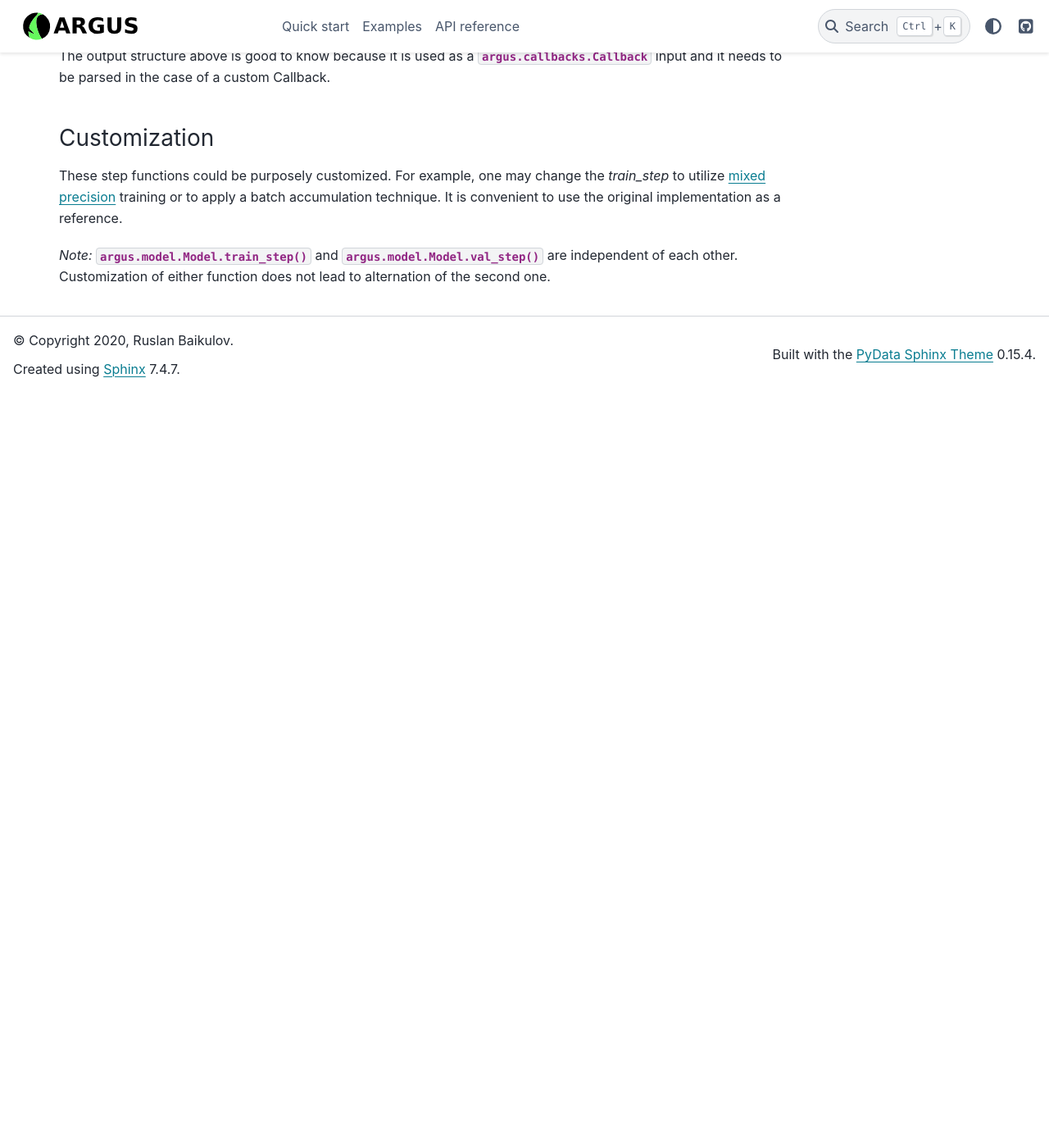
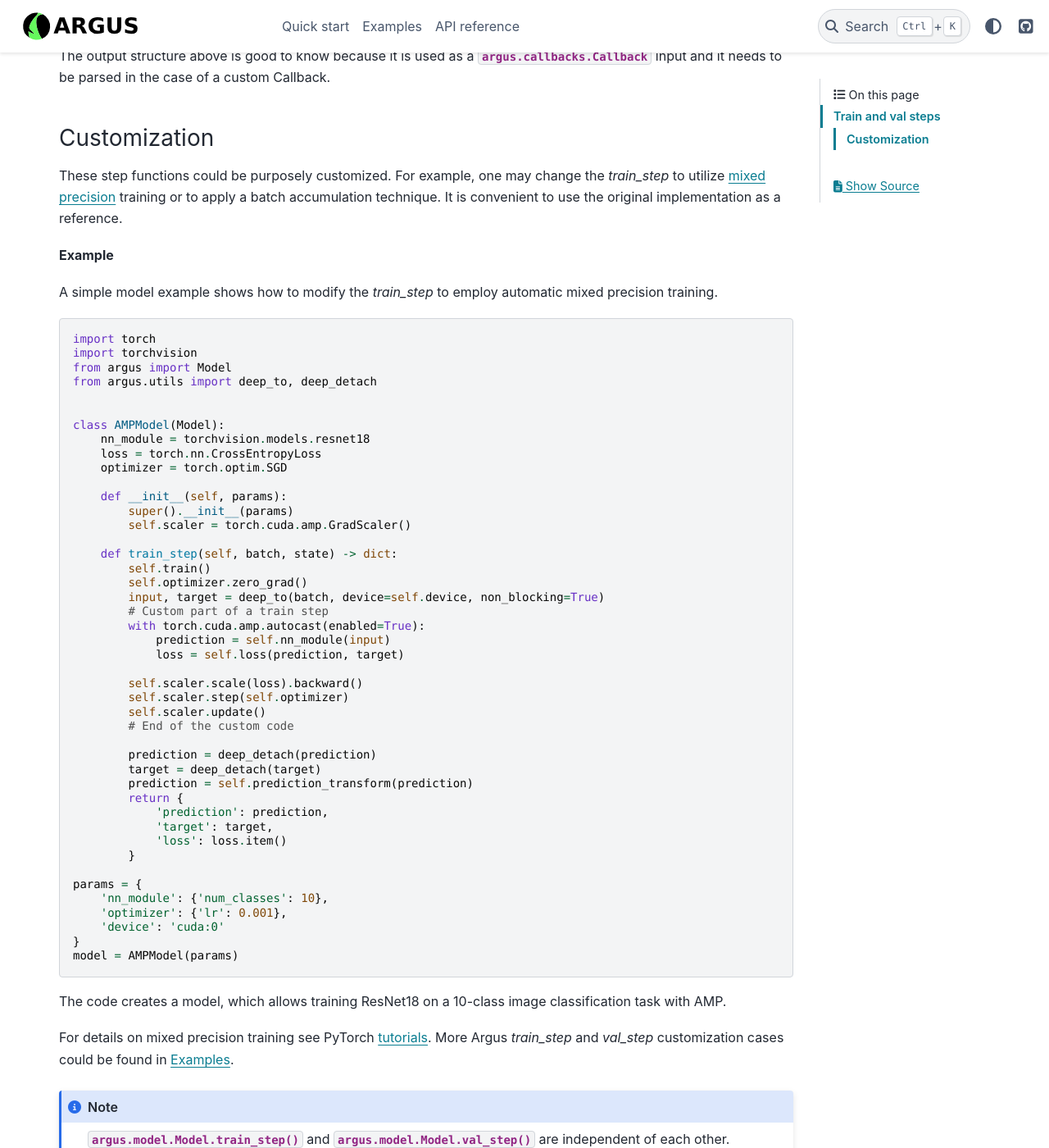
Before and after one commit to lRomul/argus, a Sphinx documentation site: the page built from docs/source/guides.rst, in a window 1280 px wide and 1400 px high, scrolled down 1096 px. Shown: the whole window at 82% size. Built offline with Sphinx 7.4.7 and the PyData theme 0.15.4, drawn with Linux system fonts in a browser that asks for light colours; before the commit the page ends 1575 px from its top, so only the background shows below that.

Commit message:
docs: Add AMP train_step modification example

```diff
--- a/docs/source/guides.rst
+++ b/docs/source/guides.rst
@@ -2,6 +2,9 @@
 ======
 
 The guides provide an in-depth overview of how the argus framework works and how one could customize it for specific needs.
+
+
+.. _train_and_val_steps:
 
 Train and val steps
 -------------------
@@ -52,5 +55,66 @@
 or to apply a batch accumulation technique.
 It is convenient to use the original implementation as a reference.
 
-*Note:* :meth:`argus.model.Model.train_step` and :meth:`argus.model.Model.val_step` are independent of each other.
-Customization of either function does not lead to alternation of the second one.
+**Example**
+
+A simple model example shows how to modify the `train_step` to employ automatic mixed precision training.
+
+.. code-block:: python
+
+    import torch
+    import torchvision
+    from argus import Model
+    from argus.utils import deep_to, deep_detach
+
+
+    class AMPModel(Model):
+        nn_module = torchvision.models.resnet18
+        loss = torch.nn.CrossEntropyLoss
+        optimizer = torch.optim.SGD
+
+        def __init__(self, params):
+            super().__init__(params)
+            self.scaler = torch.cuda.amp.GradScaler()
+
+        def train_step(self, batch, state) -> dict:
+            self.train()
+            self.optimizer.zero_grad()
+            input, target = deep_to(batch, device=self.device, non_blocking=True)
+            # Custom part of a train step
+            with torch.cuda.amp.autocast(enabled=True):
+                prediction = self.nn_module(input)
+                loss = self.loss(prediction, target)
+
+            self.scaler.scale(loss).backward()
+            self.scaler.step(self.optimizer)
+            self.scaler.update()
+            # End of the custom code
+
+            prediction = deep_detach(prediction)
+            target = deep_detach(target)
+            prediction = self.prediction_transform(prediction)
+            return {
+                'prediction': prediction,
+                'target': target,
+                'loss': loss.item()
+            }
+
+    params = {
+        'nn_module': {'num_classes': 10},
+        'optimizer': {'lr': 0.001},
+        'device': 'cuda:0'
+    }
+    model = AMPModel(params)
+
+The code creates a model, which allows training ResNet18 on a 10-class image
+classification task with AMP.
+
+For details on mixed precision training see PyTorch
+`tutorials <https://pytorch.org/docs/stable/notes/amp_examples.html>`_.
+More Argus `train_step` and `val_step` customization cases could be found in :doc:`examples`.
+
+
+.. note::
+  :meth:`argus.model.Model.train_step` and :meth:`argus.model.Model.val_step` are
+  independent of each other. Customization of either function does not lead to
+  alternation of the second one.
```
Also changed, not shown: docs/source/quickstart.rst (+6 -4 lines).
